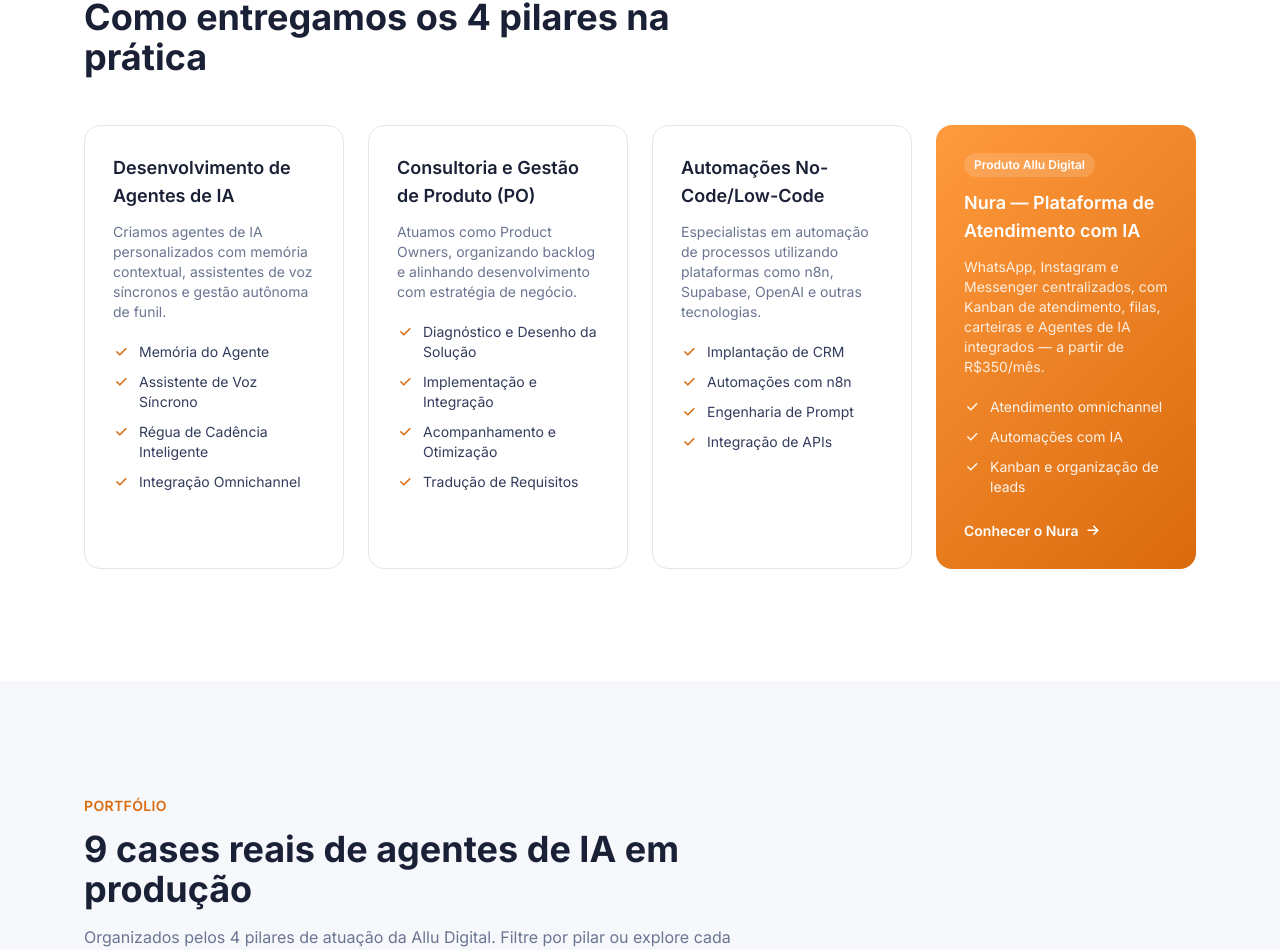
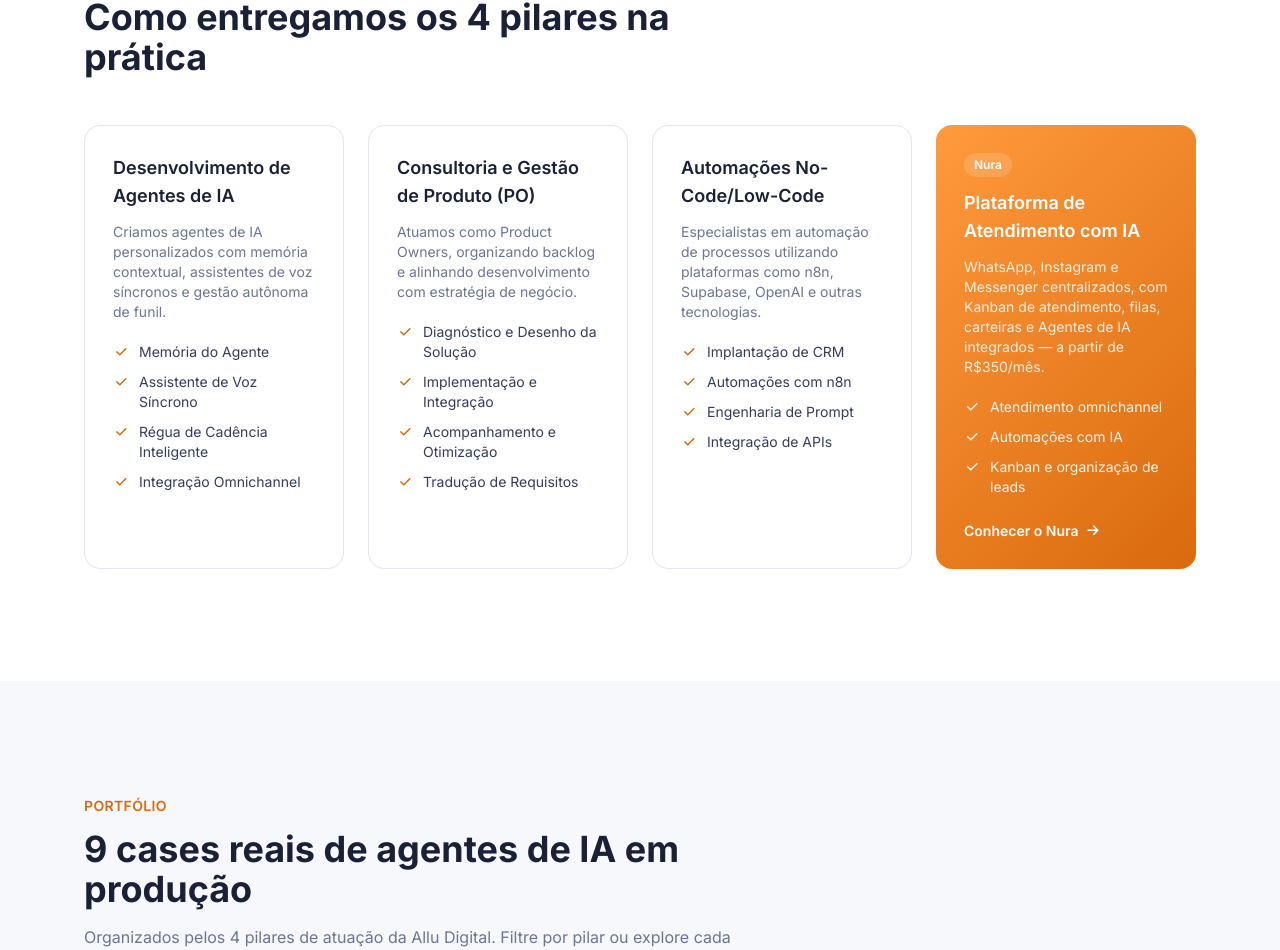
Before and after one commit to alludigitalbr/site-allu, a Next.js app: page / in a window 1280 px wide. Shown: the part 2143-3093 px from the top of the page. Built offline with nearby package versions, Linux system fonts and the light colour scheme.

Commit message:
Ajusta texto do card Nura na Home: badge e titulo mais diretos

```diff
--- a/src/components/home/Services.tsx
+++ b/src/components/home/Services.tsx
@@ -49,9 +49,9 @@
             className="group rounded-2xl gradient-brand p-7 text-white hover:-translate-y-0.5 hover:shadow-lg hover:shadow-brand-600/25 transition-all flex flex-col"
           >
             <span className="inline-flex items-center rounded-full bg-white/15 px-2.5 py-1 text-xs font-semibold w-fit">
-              Produto Allu Digital
+              Nura
             </span>
-            <h3 className="mt-3 text-lg font-semibold">Nura — Plataforma de Atendimento com IA</h3>
+            <h3 className="mt-3 text-lg font-semibold">Plataforma de Atendimento com IA</h3>
             <p className="mt-3 text-sm text-white/85">
               WhatsApp, Instagram e Messenger centralizados, com Kanban de atendimento, filas,
               carteiras e Agentes de IA integrados — a partir de R$350/mês.
```
